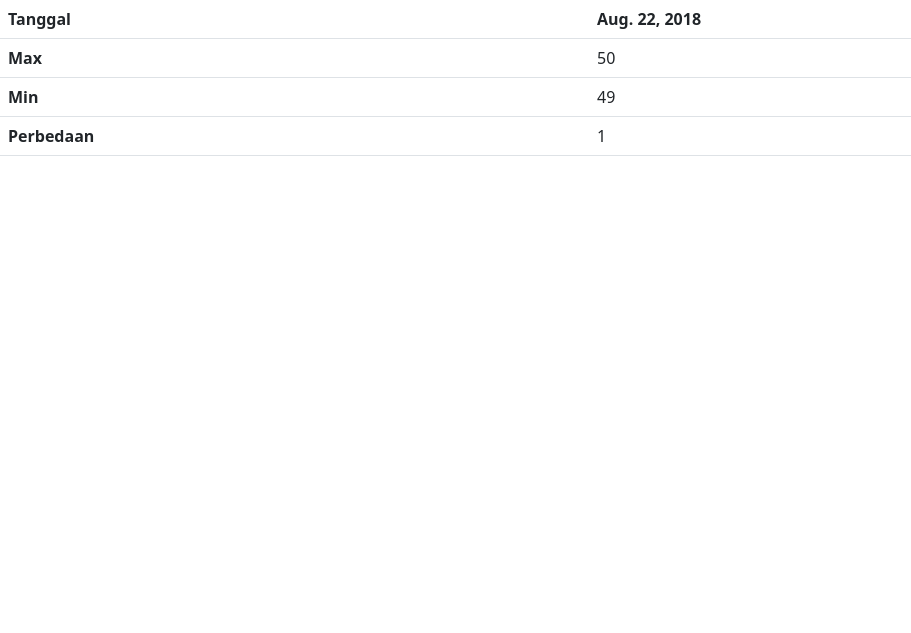
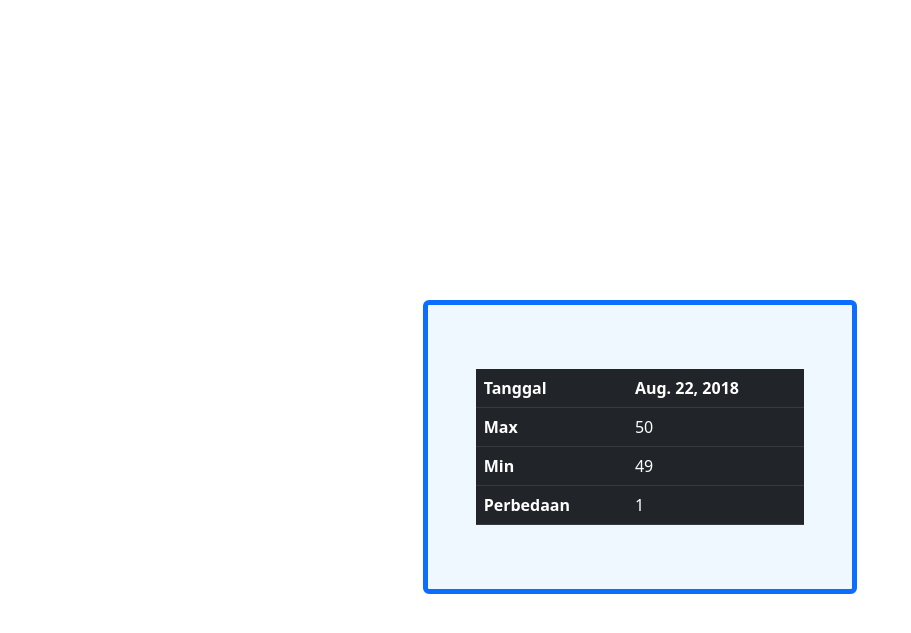
Before and after one commit to abid313/SIRCLO-TECHNICAL-TEST-SOFTWARE-ENGINEER-BACK-END, a Django app: page /1 in a window 1280 px wide. Shown: the top 633 px of the page, without its empty margins (0-911 px from the left). Run offline with Django 4.2, Linux system fonts and the light colour scheme; data comes from the database, SQL or seed files in the repository; both versions use the stored data as it was after the commit.

Commit message:
done: all questions answered

```diff
--- a/berat/BeratBadan/main/templates/main/base.html
+++ b/berat/BeratBadan/main/templates/main/base.html
@@ -4,6 +4,8 @@
     <title>{% block title %} Base Page {% endblock %}</title>
     <!-- CSS only -->
     <link href="https://cdn.jsdelivr.net/npm/bootstrap@5.2.0/dist/css/bootstrap.min.css" rel="stylesheet" integrity="sha384-gH2yIJqKdNHPEq0n4Mqa/HGKIhSkIHeL5AyhkYV8i59U5AR6csBvApHHNl/vI1Bx" crossorigin="anonymous">
+    <!-- JavaScript Bundle with Popper -->
+    <script src="https://cdn.jsdelivr.net/npm/bootstrap@5.2.0/dist/js/bootstrap.bundle.min.js" integrity="sha384-A3rJD856KowSb7dwlZdYEkO39Gagi7vIsF0jrRAoQmDKKtQBHUuLZ9AsSv4jD4Xa" crossorigin="anonymous"></script>
 </head>
 <body>
     {% block content %}
--- a/berat/BeratBadan/main/templates/main/index.html
+++ b/berat/BeratBadan/main/templates/main/index.html
@@ -3,27 +3,32 @@
 {% block title %} Home Page {% endblock %}
 
 {% block content %}
-	<table class="table">
-		<thead>
+<div id="content", name="content", class="main">
+    <div class="row justify-content-center">
+        <div class="col-4 p-md-5 border border-primary rounded border-5" style="margin-top: 300px; background-color:aliceblue;">
+		  	<table class="table table-responsive">
+				<table class="table table-dark">
+					<tbody>
 						<tr>
-				<th scope="col">Tanggal</th>
+							<th scope="col" class="thead-dark">Tanggal</th>
 							<th scope="col">{{ls.date}}</th>
 						</tr>
-		</thead>
-		<tbody>
 						<tr>
-				<th scope="row">Max</th>
+							<th scope="row" class="thead-dark">Max</th>
 							<td>{{ls.max}}</td>
 						</tr>
 						<tr>
-				<th scope="row">Min</th>
+							<th scope="row" class="thead-dark">Min</th>
 							<td>{{ls.min}}</td>
 						</tr>
 						<tr>
-				<th scope="row">Perbedaan</th>
+							<th scope="row" class="thead-dark">Perbedaan</th>
 							<td>{{ls.diff}}</td>
 						</tr>
 					</tbody>
 				</table>
-
+		  	</table>
+		</div>
+	</div>
+</div>
 {% endblock %}
--- a/berat/BeratBadan/main/views.py
+++ b/berat/BeratBadan/main/views.py
@@ -1,9 +1,14 @@
+from audioop import avg
+from curses import tparm
 from operator import is_
+from statistics import mean
 from urllib import request
 from django.shortcuts import render
 from django.http import HttpResponse, HttpResponseRedirect
 from .models import ToDoList
 from .forms import CreateNewList
+from django.db.models import Avg, Max, Min, Sum
+
 
 # Create your views here.
 def index(response, id):
@@ -12,7 +17,11 @@ def index(response, id):
 
 def home(response):
     datas = ToDoList.objects.all()
-    return render(response, "main/home.html", {"datas": datas})
+    maksAvg = datas.aggregate(Avg('max'))
+    minAvg = datas.aggregate(Avg('min'))
+    diffAvg = datas.aggregate(Avg('diff'))
+    context = {'datas': datas, 'max' : maksAvg['max__avg'], 'min' : minAvg['min__avg'], 'diff' : diffAvg['diff__avg']}
+    return render(response, "main/home.html", context)
 
 def create(response):
     if response.method == "POST":
```
Also changed, not shown: berat/BeratBadan/main/templates/main/create.html (+12 -5 lines), berat/BeratBadan/main/templates/main/home.html (+12 -3 lines), berat/BeratBadan/main/templates/main/update.html (+11 -5 lines), berat/BeratBadan/db.sqlite3. Lines whose indentation alone changed are shown as unchanged.
